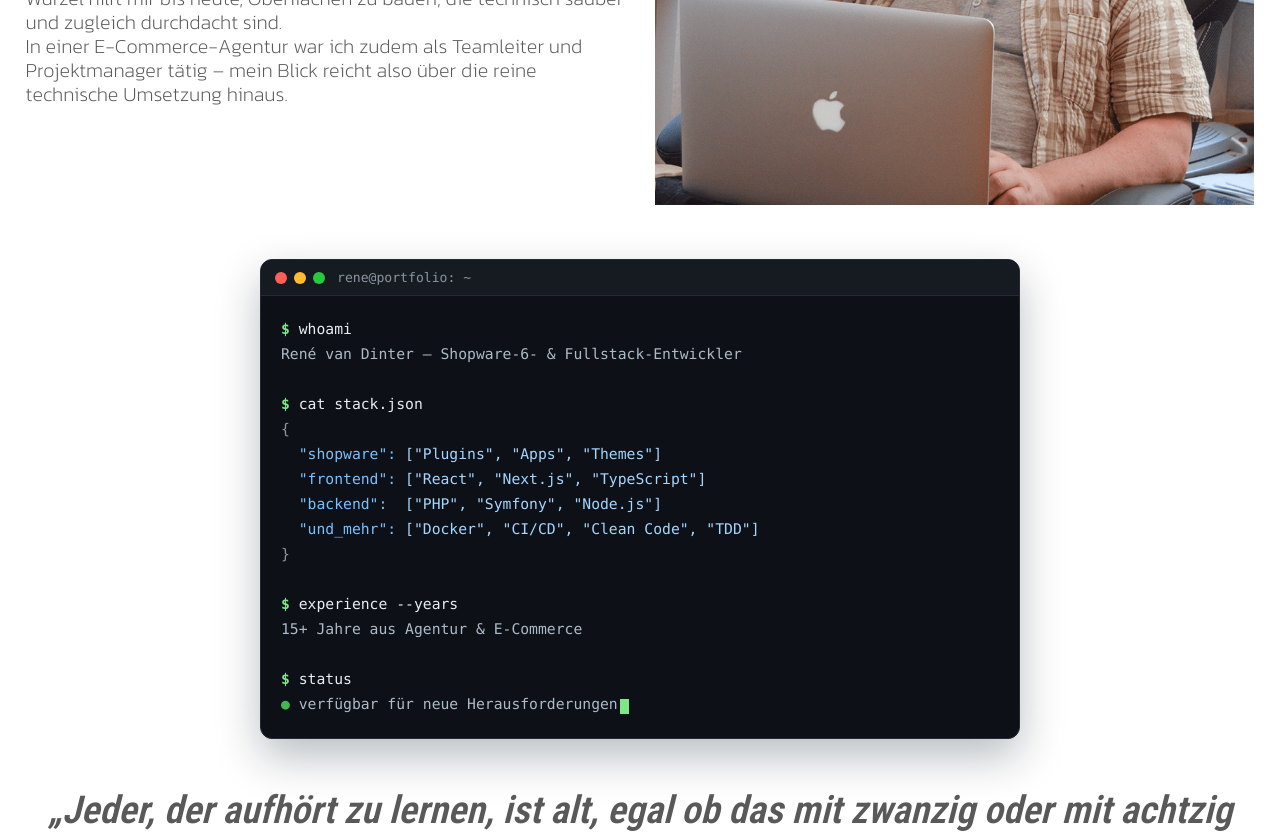
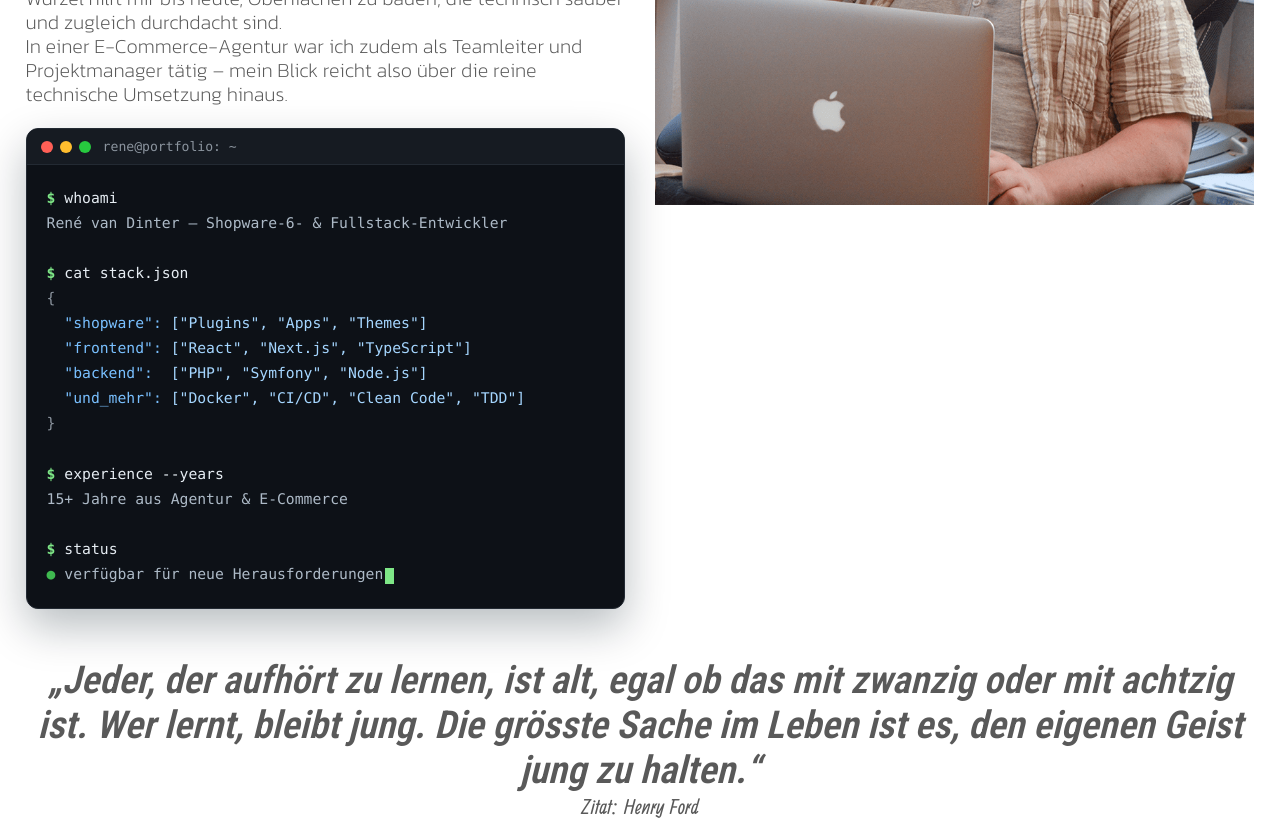
Before and after one commit to Wizzard26/rvdportfolio, a Next.js app: page /about-me in a window 1280 px wide. Shown: the part 1020-1853 px from the top of the page. Built offline with nearby package versions, Linux system fonts and the light colour scheme; no server answers; the database is empty.

Commit message:
[EXPERIMENT] Terminal in den Teaser (linke Spalte, unter Fließtext neben Bild)

```diff
--- a/src/app/(portfolio)/about-me/page.js
+++ b/src/app/(portfolio)/about-me/page.js
@@ -58,12 +58,8 @@ export default async function AboutMe() {
             <Teaser
                 className="main--teaser"
                 pageName={pageName}
+                afterText={<ProfileTerminal />}
             />
-            <section>
-                <div className="content-inner">
-                    <ProfileTerminal />
-                </div>
-            </section>
             <BlockqoutesClient quoteData={quoteData}  />
             <section className="secondary--bg">
                 <div className="content-inner">
--- a/src/components/about/profile-terminal.module.css
+++ b/src/components/about/profile-terminal.module.css
@@ -1,6 +1,6 @@
 .termWrap {
     max-width: 760px;
-    margin: 8px auto 8px;
+    margin: 22px 0 8px;
 }
 
 /* Terminal-Fenster – bewusst immer dunkel (wie ein echtes Terminal). */
--- a/src/components/teaser/page.js
+++ b/src/components/teaser/page.js
@@ -6,7 +6,10 @@ import Reveal from "@/components/reveal/Reveal";
 // `headingLevel` steuert, ob die Teaser-Headline die <h1> der Seite ist
 // (Default) oder auf <h2> rückt. Auf 2 setzen, wenn die Seite ihre <h1> bereits
 // woanders hat — z. B. auf der Startseite, wo die Hero-Headline die <h1> stellt.
-export default function Teaser({pageName, className, headingLevel = 1}) {
+// `afterText` ist ein optionaler Slot, der in der linken Spalte UNTER dem
+// Fließtext (also neben dem Bild) gerendert wird — z. B. das Profil-Terminal auf
+// /about-me. Andere Seiten übergeben ihn nicht und bleiben unverändert.
+export default function Teaser({pageName, className, headingLevel = 1, afterText = null}) {
     const pageComp = pageContent.find((page) => page.sitename === pageName);
     const teaser = pageComp.section.find((section) => section.name === "teaser");
 
@@ -21,6 +24,7 @@ export default function Teaser({pageName, className, headingLevel = 1}) {
                         <Reveal as={HeadlineTag} className={roboto.className} delay={0.1}>{teaser.headline}</Reveal>
                         <Reveal as={SublineTag} className={ranga.className} delay={0.25}>{teaser.subline}</Reveal>
                         <Reveal as="p" delay={0.4} dangerouslySetInnerHTML={{ __html: teaser.textBox }} />
+                        {afterText}
                     </div>
                     {teaser.imageUrl &&
                         <div className="col-12 col-lg-6">
```
